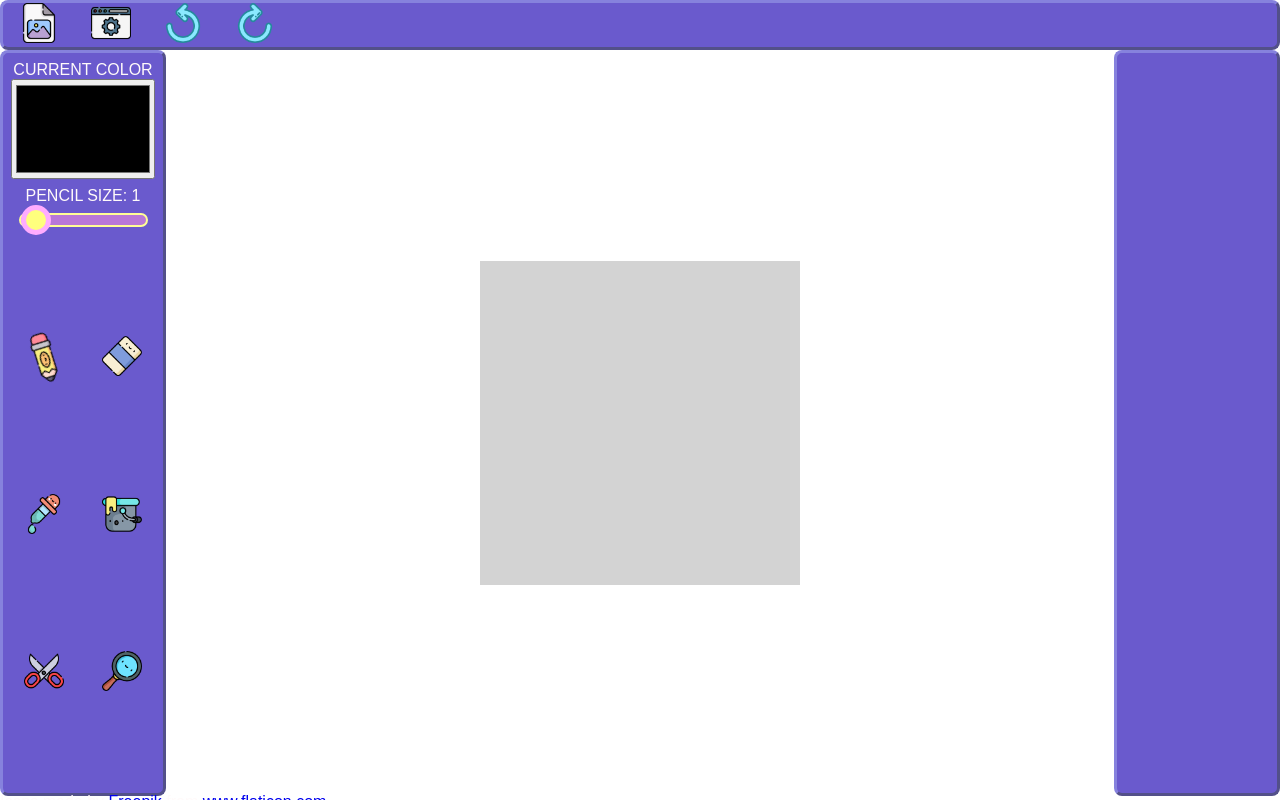
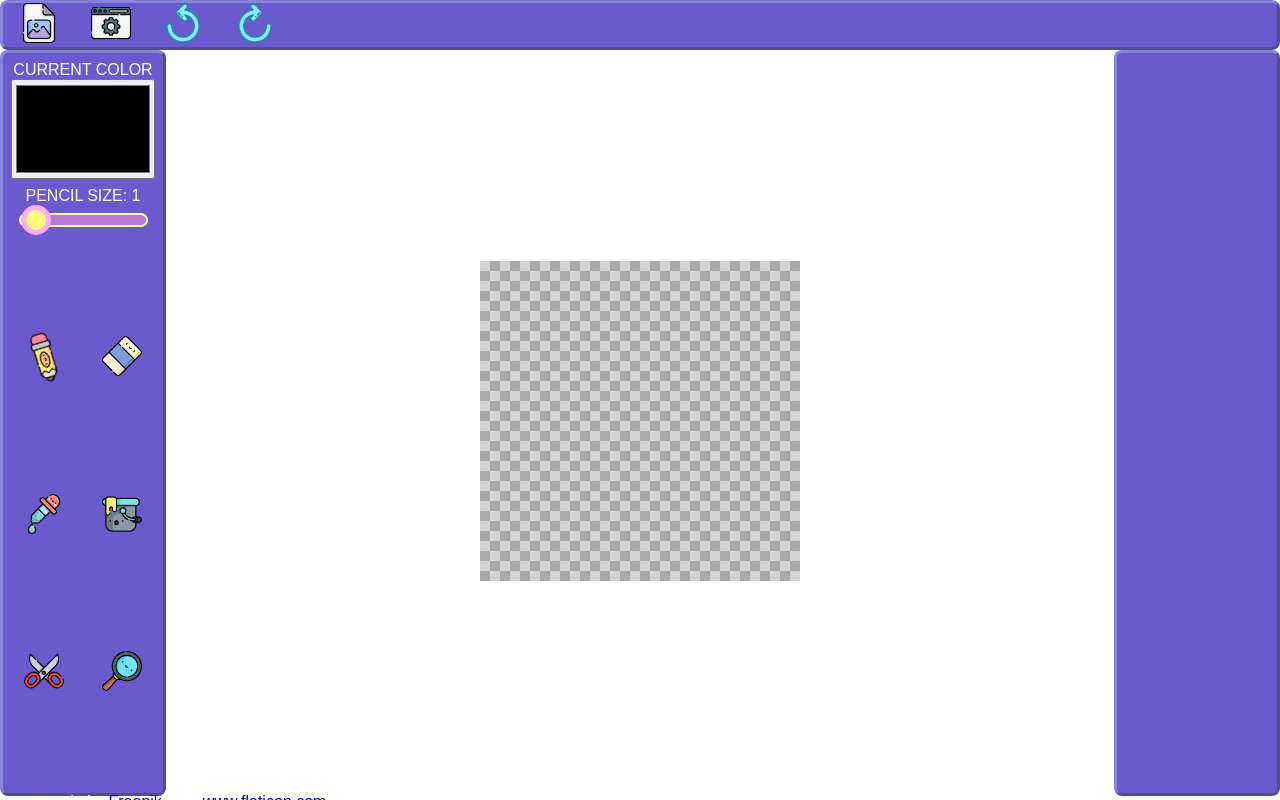
Before and after one commit to HatAndBread/pixel-animator, a React (Create React App) app: page / in a window 1280 px wide. Built offline with nearby package versions, Linux system fonts and the light colour scheme; a web font is replaced by a local one.

Commit message:
added background canvas

```diff
--- /dev/null
+++ b/src/Components/DrawingCanvas/BGCanvas.js
@@ -0,0 +1,33 @@
+import { useRef, useEffect, useState } from 'react';
+import '../../Styles/DrawingCanvas/DrawingCanvas.css';
+
+let lastColor = 'lightgray';
+
+export default function BGCanvas({ width, height, magnification }) {
+  const canvasRef = useRef(null);
+  const [ctx, setCtx] = useState(null);
+  useEffect(() => {
+    setCtx(canvasRef.current.getContext('2d'));
+  }, []);
+  const setColor = () => {
+    if (lastColor === 'lightgray') {
+      lastColor = 'darkgray';
+    } else {
+      lastColor = 'lightgray';
+    }
+  };
+  useEffect(() => {
+    if (ctx) {
+      for (let x = 0; x < width; x++) {
+        setColor();
+        ctx.fillStyle = lastColor;
+        for (let y = 0; y < height; y++) {
+          setColor();
+          ctx.fillStyle = lastColor;
+          ctx.fillRect(x * magnification, y * magnification, magnification, magnification);
+        }
+      }
+    }
+  }, [ctx, width, height, magnification]);
+  return <canvas id="bg-canvas" ref={canvasRef} width={width * magnification} height={height * magnification}></canvas>;
+}
--- a/src/Components/DrawingCanvas/DrawingCanvas.js
+++ b/src/Components/DrawingCanvas/DrawingCanvas.js
@@ -1,8 +1,6 @@
 import { GlobalContext } from '../../App';
 import { useState, useContext, useRef, useEffect } from 'react';
-import RGBToHex from '../../Methods/RGBToHex';
-import pencilDraw from './pencilDraw';
-import eraserDraw from './eraserDraw';
+import BGCanvas from './BGCanvas';
 import '.././../Styles/DrawingCanvas/DrawingCanvas.css';
 
 function DrawingCanvas({ magnification }) {
@@ -39,8 +37,7 @@ function DrawingCanvas({ magnification }) {
   }, []);
   useEffect(() => {
     if (canvas) {
-      console.log('HO');
-      ctx.fillStyle = 'lightgray';
+      ctx.fillStyle = 'transparent';
       ctx.fillRect(0, 0, ctx.canvas.width, ctx.canvas.height);
       squares.forEach((square) => {
         ctx.fillStyle = square.color;
@@ -64,16 +61,29 @@ function DrawingCanvas({ magnification }) {
               coords: { x: newCoords.x + magnification * x, y: newCoords.y + magnification * y },
               color: color
             };
-            if (isNotADuplicate(newItem)) {
+            if (
+              isNotADuplicate(newItem) &&
+              newCoords.x / magnification + x <= context.width &&
+              newCoords.y / magnification + y <= context.height
+            ) {
               arr.push(newItem);
             }
           }
         }
-        const copy = [...squares];
-        arr.forEach((item) => {
-          copy.push(item);
-        });
-        setSquares(copy);
+        const copy = JSON.parse(JSON.stringify(squares));
+        if (arr.length) {
+          arr.forEach((item) => {
+            for (let i = copy.length; i >= 0; i--) {
+              if (copy[i]?.coords.x === item.coords.x && copy[i]?.coords.y === item.coords.y) {
+                copy.splice(i, 1);
+              }
+            }
+          });
+          arr.forEach((item) => {
+            copy.push(item);
+          });
+          setSquares(copy);
+        }
         break;
       }
       case 'eraser': {
@@ -86,7 +96,7 @@ function DrawingCanvas({ magnification }) {
                 squares[i]?.coords.y === eraserCoords.y + y * magnification
               ) {
                 squares.splice(i, 1);
-                console.log(squares);
+                break;
               }
             }
           }
@@ -95,10 +105,14 @@ function DrawingCanvas({ magnification }) {
         break;
       }
       case 'dropper': {
-        //const color = RGBToHex(e.target.style.backgroundColor);
-        // if (color) {
-        //context.setColor(color);
-        //}
+        const dropperCoords = getTrueCoords(coords);
+        for (let i = 0; i < squares.length; i++) {
+          if (squares[i].coords.x === dropperCoords.x && squares[i].coords.y === dropperCoords.y) {
+            console.log(squares[i].color);
+            context.setColor(squares[i].color);
+            break;
+          }
+        }
         return;
       }
       case 'bucket': {
@@ -134,7 +148,9 @@ function DrawingCanvas({ magnification }) {
   };
   return (
     <div className="drawing-canvas-container">
+      <BGCanvas width={context.width} height={context.height} magnification={magnification} />
       <canvas
+        id="drawing-canvas"
         width={context.width * magnification}
         height={context.height * magnification}
         ref={canvasRef}
--- a/src/Styles/DrawingCanvas/DrawingCanvas.css
+++ b/src/Styles/DrawingCanvas/DrawingCanvas.css
@@ -1,11 +1,21 @@
 .drawing-canvas-container {
   touch-action: none;
   user-select: none;
-  background-color: lightgray;
+  position: relative;
 }
 
-.drawing-canvas-container canvas {
-  flex-grow: 1;
+.drawing-canvas-container #drawing-canvas {
   touch-action: none;
   user-select: none;
+  position: absolute;
+  top: 0;
+  left: 0;
 }
+
+.drawing-canvas-container　#bg-canvas {
+  touch-action: none;
+  user-select: none;
+  position: absolute;
+  top: 0;
+  left: 0;
+}
```
